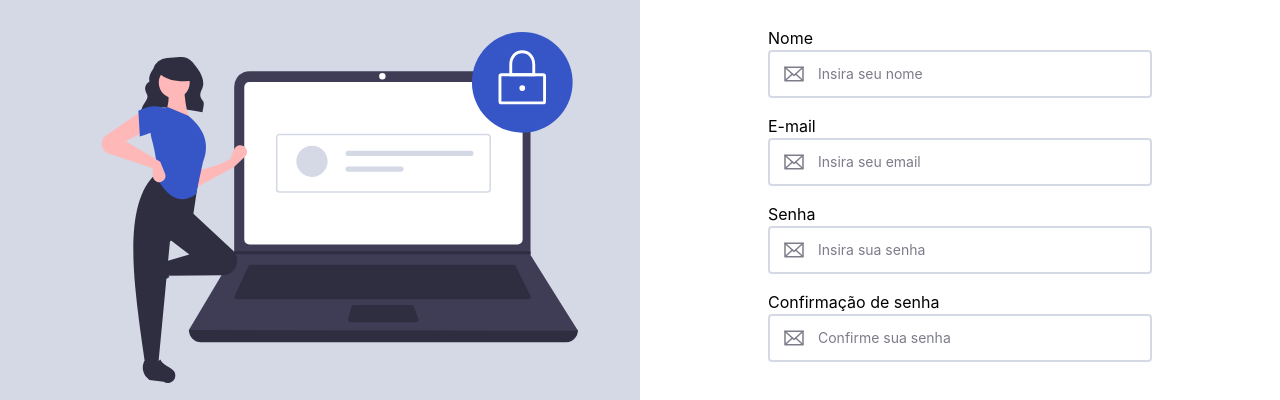
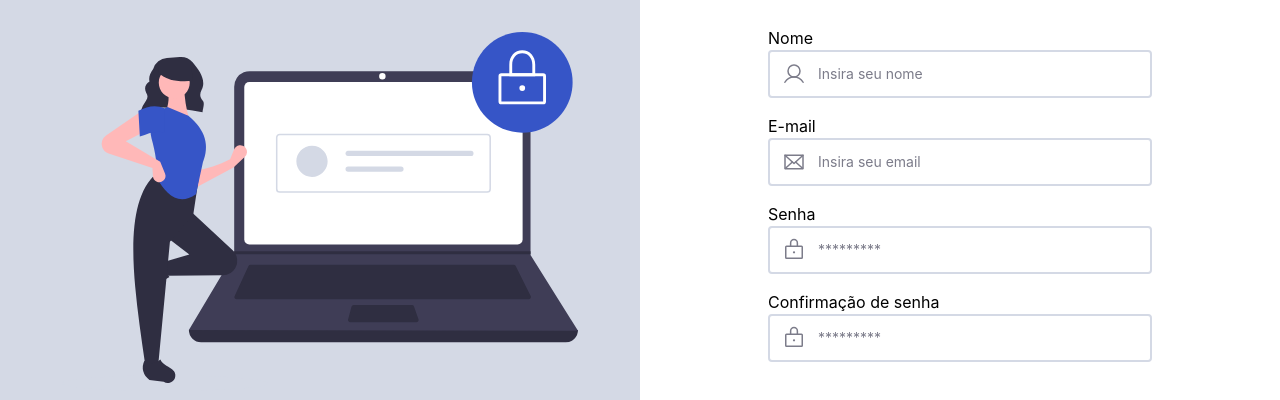
Before and after one commit to renanbreno/arkos-food-frontend, a React (Vite) app: page / in a window 1280 px wide. Both pictures are taken after a click on the link "Cadastre-se". Shown: the part 189-589 px from the top of the page. Built offline with nearby package versions, Linux system fonts and the light colour scheme.

Commit message:
subscribe user on database

```diff
--- a/package.json
+++ b/package.json
@@ -13,6 +13,7 @@
   "dependencies": {
     "@radix-ui/react-dropdown-menu": "^2.0.1",
     "@radix-ui/react-slot": "^1.0.1",
+    "axios": "^1.2.0",
     "clsx": "^1.2.1",
     "framer-motion": "^7.6.18",
     "phosphor-react": "^1.4.1",
--- a/src/components/Input.tsx
+++ b/src/components/Input.tsx
@@ -35,7 +35,7 @@ export interface TextInputInputProps extends InputHTMLAttributes<HTMLInputElemen
 
 function TextInputInput(props: TextInputInputProps) {
     return (
-        <input className='bg-transparent flex-1 text-white-s0 text-xs placeholder:text-gray-400 outline-none'
+        <input className='bg-transparent flex-1 text-gray-400 text-xs placeholder:text-gray-400 outline-none'
             {...props}
         />
     )
--- a/src/pages/Signin.tsx
+++ b/src/pages/Signin.tsx
@@ -6,13 +6,32 @@ import { Button } from '../components/Button';
 import { Envelope, Lock, User } from 'phosphor-react';
 import { FormEvent, useState } from 'react';
 import { motion, AnimatePresence } from 'framer-motion';
+import axios from 'axios';
 
 export function Signin() {
     const [isNewRegister, setIsNewRegister] = useState(false);
+    const [inputValues, setInputValues] = useState({});
 
     function handleIsNewRegister(event: FormEvent) {
         event.preventDefault();
         setIsNewRegister(!isNewRegister);
+    }
+
+    const handleChangeValues = (value: any) => {
+        setInputValues(preValues => ({
+            ...preValues,
+            [value.target.name]: value.target.value
+        }))
+    }
+
+    function handleSubmitForm(event: FormEvent) {
+        event.preventDefault();
+        if (isNewRegister) {
+            axios.post("http://localhost:3000/user",
+            inputValues)
+            .then(response => console.log(response))
+            .catch(err => console.log(err))
+        }
     }
 
     return (
@@ -23,7 +42,7 @@ export function Signin() {
                 </motion.div>
             </div>
             <div className='flex justify-center items-center h-screen w-1/2 max-lg:w-full bg-white'>
-                <motion.form className='w-full max-w-[60%] max-lg:max-w-[90%] flex justify-center items-center flex-col gap-4'>
+                <motion.form onSubmit={handleSubmitForm} className='w-full max-w-[60%] max-lg:max-w-[90%] flex justify-center items-center flex-col gap-4'>
                     <Logo />
                     <AnimatePresence>
                         {isNewRegister && (
@@ -31,9 +50,9 @@ export function Signin() {
                                 <Text>Nome</Text>
                                 <TextInput.Root>
                                     <TextInput.Icon>
-                                        <Envelope />
+                                        <User />
                                     </TextInput.Icon>
-                                    <TextInput.Input placeholder='Insira seu nome' />
+                                    <TextInput.Input name='name' onChange={handleChangeValues} placeholder='Insira seu nome' />
                                 </TextInput.Root>
                             </motion.label>
                         )}
@@ -45,16 +64,16 @@ export function Signin() {
                             <TextInput.Icon>
                                 <Envelope />
                             </TextInput.Icon>
-                            <TextInput.Input placeholder='Insira seu email' />
+                            <TextInput.Input name='email' onChange={handleChangeValues} placeholder='Insira seu email' />
                         </TextInput.Root>
                     </label>
                     <label className='w-full'>
                         <Text>Senha</Text>
                         <TextInput.Root>
                             <TextInput.Icon>
-                                <Envelope />
+                                <Lock />
                             </TextInput.Icon>
-                            <TextInput.Input placeholder='Insira sua senha' />
+                            <TextInput.Input name='password' onChange={handleChangeValues} placeholder='*********' />
                         </TextInput.Root>
                     </label>
                     <AnimatePresence>
@@ -63,9 +82,9 @@ export function Signin() {
                         <Text>Confirmação de senha</Text>
                         <TextInput.Root>
                             <TextInput.Icon>
-                                <Envelope />
+                                <Lock />
                             </TextInput.Icon>
-                            <TextInput.Input placeholder='Confirme sua senha' />
+                            <TextInput.Input name='confirmPassword' onChange={handleChangeValues} placeholder='*********' />
                         </TextInput.Root>
                     </motion.label>
                     )}
```
Also changed, not shown: 1 other file (tests, documents, lock files or other folders).
